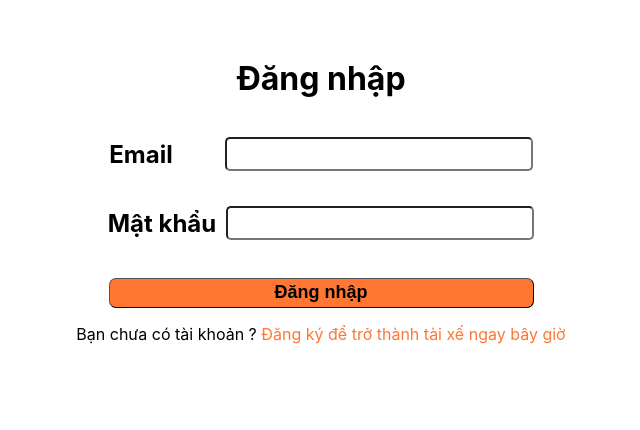
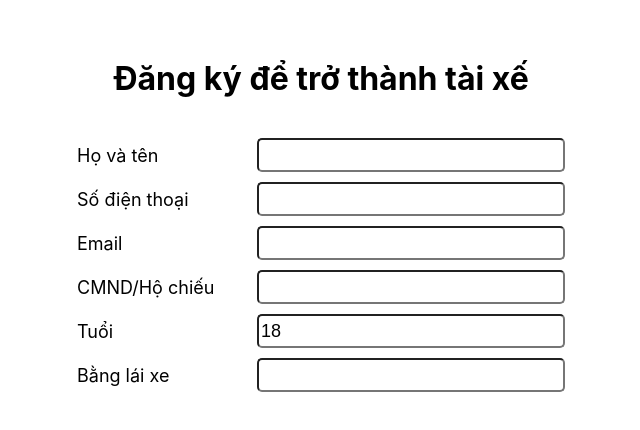
Before and after one commit to HaoHuynh0301/freight-mangement-system, a React (Create React App) app in the folder driver-app/: page /register in a window 1280 px wide. Shown: the part 162-592 px from the top of the page, without its empty margins (319-959 px from the left). Built offline with nearby package versions, Linux system fonts and the light colour scheme.

Commit message:
feat[react-js]: create register page UI (1).

```diff
--- a/driver-app/src/App.js
+++ b/driver-app/src/App.js
@@ -6,7 +6,9 @@ import {
 } from "react-router-dom";
 
 import {
-    Sigin
+    Sigin,
+    Register,
+    Home
 } from './screens';
 
 function App() {
@@ -14,8 +16,14 @@ function App() {
         <Router>
             <div>
                 <Switch>
+                    <Route path = '/sign-in'>
+                        <Sigin />
+                    </Route>
+                    <Route path = '/register'>
+                        <Register />
+                    </Route>
                     <Route path = '/'>
-                        <Sigin />
+                        <Home />
                     </Route>
                 </Switch>
             </div>
--- a/driver-app/src/contants/index.js
+++ b/driver-app/src/contants/index.js
@@ -2,7 +2,15 @@
 const greyColor = '#DCDCDC';
 const orangeColor = '#ff7733';
 
+// Images
+const backgroundImage = require('../assets/background-image.jpg');
+
+// Text
+const fontSize = '18px';
+
 export {
     greyColor,
-    orangeColor
+    orangeColor,
+    backgroundImage,
+    fontSize
 }
--- /dev/null
+++ b/driver-app/src/screens/Home.js
@@ -0,0 +1,32 @@
+import React, { Component } from "react";
+import './css/homeStyle.css';
+import {
+    backgroundImage,
+    orangeColor
+} from '../contants';
+
+class Home extends Component {
+    constructor(props) {
+        super(props);
+    }
+
+    render() {
+        return(
+            <div style = {{
+                display: "flex",
+                flexDirection: "column",
+                justifyContent: "center",
+                alignItems: "center",
+                backgroundColor: orangeColor,
+            }}>
+                <div style = {{
+                    width: '80%'
+                }}>
+
+                </div>
+            </div>
+        );
+    }
+}
+
+export default Home;
--- a/driver-app/src/screens/Register.js
+++ b/driver-app/src/screens/Register.js
@@ -1,17 +1,188 @@
 import React, { Component } from "react";
+import {
+    fontSize
+} from '../contants';
+import './css/registerStyle.css';
 
 class Register extends Component {
     constructor(props) {
         super(props);
         this.state = {
 
+            // driver information
+            name: '',
+            phoneNumber: '',
+            email: '',
+            cmnd: '',
+            driverLicense: '',
+            age: 18
         }
     }
 
     render() {
         return(
-            <div>
-
+            <div className = 'Container'>
+                <div className = 'mainContent'>
+                    <h1 style = {{marginBottom: '40px'}}>Đăng ký để trở thành tài xế</h1>
+                    <form>
+                        <div style = {{
+                            display: "flex",
+                            flexDirection: "row",
+                            justifyContent: "center",
+                            marginBottom: '10px'
+                        }}>
+                            <div style = {{
+                                display: "flex",
+                                flexDirection: "row",
+                                justifyContent: "flex-start",
+                                alignItems: "center",
+                                width: '150px',
+                                fontSize: fontSize,
+                            }}>
+                                Họ và tên
+                            </div>
+                            <input
+                                className = 'inputType'
+                                value = {this.state.name}
+                                onChange = {(event) => {
+                                    this.setState({
+                                        name: event.target.value
+                                    });
+                                }}
+                            ></input>
+                        </div>
+                        <div style = {{
+                            display: "flex",
+                            flexDirection: "row",
+                            justifyContent: "center",
+                            marginBottom: '10px'
+                        }}>
+                            <div style = {{
+                                display: "flex",
+                                flexDirection: "row",
+                                justifyContent: "flex-start",
+                                alignItems: "center",
+                                width: '150px',
+                                fontSize: fontSize
+                            }}>
+                                Số điện thoại
+                            </div>
+                            <input
+                                className = 'inputType'
+                                value = {this.state.phoneNumber}
+                                onChange = {(event) => {
+                                    this.setState({
+                                        phoneNumber: event.target.value
+                                    });
+                                }}
+                            ></input>
+                        </div>
+                        <div style = {{
+                            display: "flex",
+                            flexDirection: "row",
+                            justifyContent: "center",
+                            marginBottom: '10px'
+                        }}>
+                            <div style = {{
+                                display: "flex",
+                                flexDirection: "row",
+                                justifyContent: "flex-start",
+                                alignItems: "center",
+                                width: '150px',
+                                fontSize: fontSize
+                            }}>
+                                Email
+                            </div>
+                            <input
+                                className = 'inputType'
+                                value = {this.state.email}
+                                onChange = {(event) => {
+                                    this.setState({
+                                        email: event.target.value
+                                    });
+                                }}
+                            ></input>
+                        </div>
+                        <div style = {{
+                            display: "flex",
+                            flexDirection: "row",
+                            justifyContent: "center",
+                            marginBottom: '10px'
+                        }}>
+                            <div style = {{
+                                display: "flex",
+                                flexDirection: "row",
+                                justifyContent: "flex-start",
+                                alignItems: "center",
+                                width: '150px',
+                                fontSize: fontSize
+                            }}>
+                                CMND/Hộ chiếu
+                            </div>
+                            <input
+                                className = 'inputType'
+                                value = {this.state.cmnd}
+                                onChange = {(event) => {
+                                    this.setState({
+                                        cmnd: event.target.value
+                                    });
+                                }}
+                            ></input>
+                        </div>
+                        <div style = {{
+                            display: "flex",
+                            flexDirection: "row",
+                            justifyContent: "center",
+                            marginBottom: '10px'
+                        }}>
+                            <div style = {{
+                                display: "flex",
+                                flexDirection: "row",
+                                justifyContent: "flex-start",
+                                alignItems: "center",
+                                width: '150px',
+                                fontSize: fontSize
+                            }}>
+                                Tuổi
+                            </div>
+                            <input
+                                className = 'inputType'
+                                value = {this.state.age}
+                                onChange = {(event) => {
+                                    this.setState({
+                                        age: event.target.value
+                                    });
+                                }}
+                            ></input>
+                        </div>
+                        <div style = {{
+                            display: "flex",
+                            flexDirection: "row",
+                            justifyContent: "center",
+                            marginBottom: '10px'
+                        }}>
+                            <div style = {{
+                                display: "flex",
+                                flexDirection: "row",
+                                justifyContent: "flex-start",
+                                alignItems: "center",
+                                width: '150px',
+                                fontSize: fontSize
+                            }}>
+                                Bằng lái xe
+                            </div>
+                            <input
+                                className = 'inputType'
+                                value = {this.state.driverLicense}
+                                onChange = {(event) => {
+                                    this.setState({
+                                        driverLicense: event.target.value
+                                    });
+                                }}
+                            ></input>
+                        </div>
+                    </form>
+                </div>
             </div>
         );
     }
--- /dev/null
+++ b/driver-app/src/screens/css/homeStyle.css
@@ -0,0 +1,6 @@
+.Container {
+    display: flex;
+    flex-direction: column;
+    justify-content: center;
+    text-align: center;
+}
--- /dev/null
+++ b/driver-app/src/screens/css/registerStyle.css
@@ -0,0 +1,18 @@
+.Container {
+    display: flex;
+    flex-direction: column;
+    justify-content: center;
+    text-align: center;
+}
+
+.mainContent {
+    margin-top: 200px;
+}
+
+.inputType {
+    margin-left: 30px;
+    height: 28px;
+    width: 300px;
+    font-size: 18px;
+    border-radius: 5px;
+}
--- a/driver-app/src/screens/index.js
+++ b/driver-app/src/screens/index.js
@@ -1,7 +1,9 @@
 import Sigin from "./Signin";
 import Register from './Register';
+import Home from './Home';
 
 export {
     Sigin,
-    Register
+    Register,
+    Home
 }
```
Also changed, not shown: driver-app/src/assets/background-image.jpg (added).
